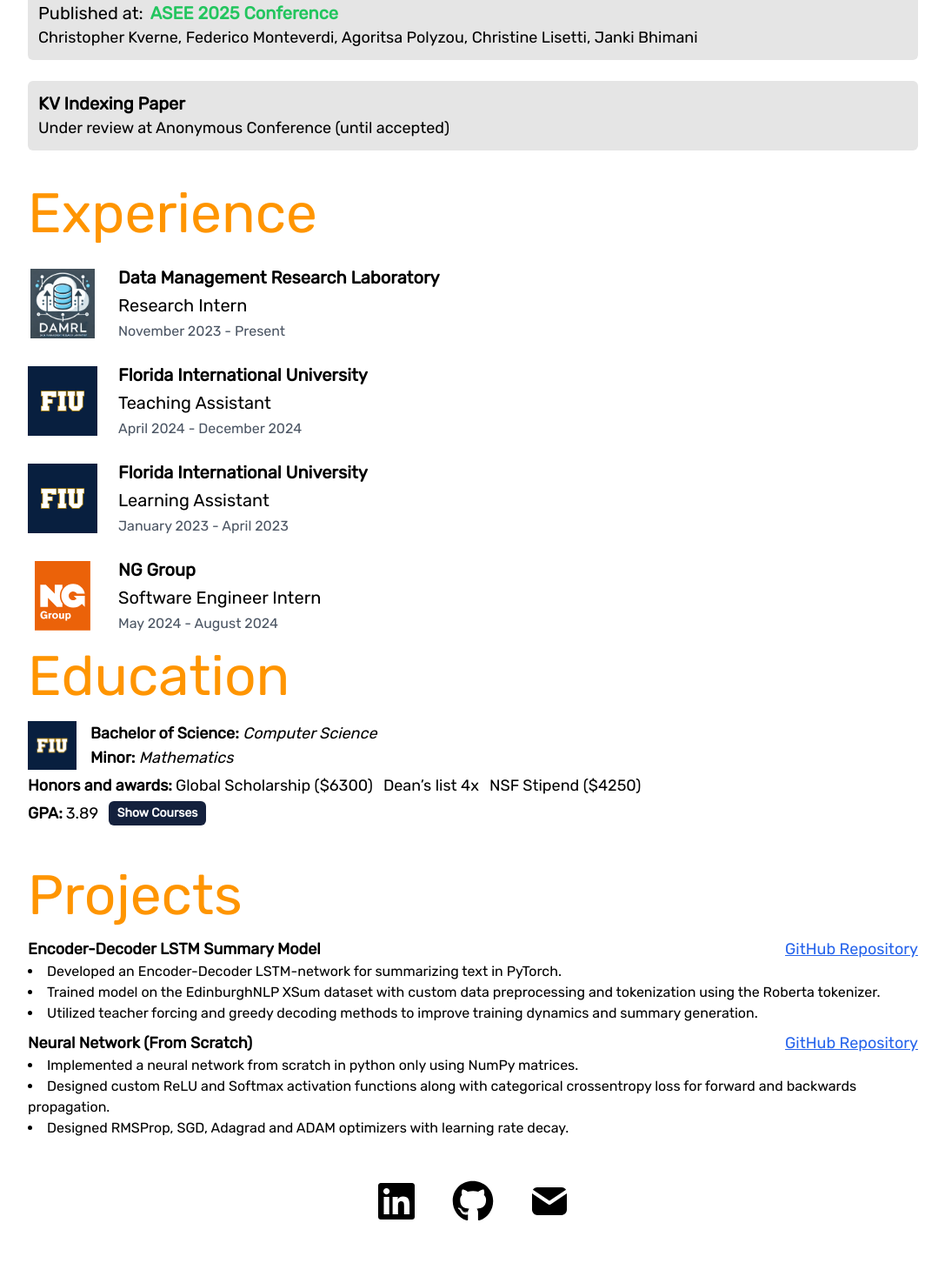
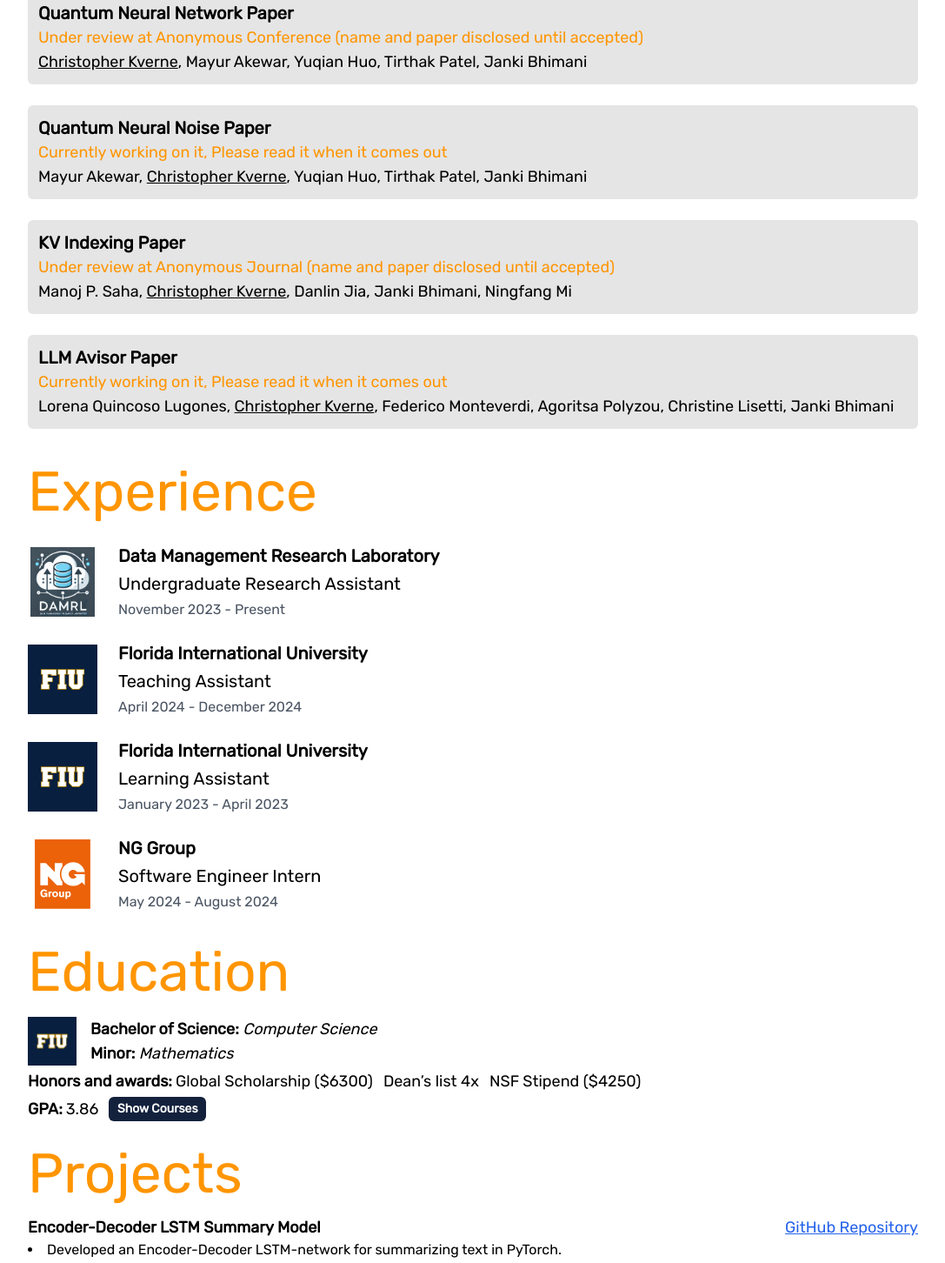
Before and after one commit to chriskverne/Portfolio-website, a Next.js app: page / in a window 1280 px wide. Shown: the part 951-2403 px from the top of the page at 87% size, without its empty margins (96-1183 px from the left). Before the commit the page ends 2372 px from the top, so only its background shows below. Built offline with nearby package versions, Linux system fonts and the light colour scheme.

Commit message:
minor edit changes

```diff
--- a/app/components/ContactMe.tsx
+++ b/app/components/ContactMe.tsx
@@ -2,18 +2,23 @@ import React from 'react'
 import Title from './Title'
 import { FaLinkedin, FaGithub } from "react-icons/fa";
 import { TbMailFilled } from "react-icons/tb";
+import { SiKaggle } from "react-icons/si";
 import Link from 'next/link'
 
 const ContactMe = () => {
   return (
-    <div className='flex justify-center mt-4 mb-4'>
-      <div className='flex space-x-10'>
+    <div className='flex justify-center mb-6'>
+      <div className='flex space-x-10 items-center'>
         <Link href={'https://www.linkedin.com/in/christopher-lukas-kverne-95baa1249/'} target="_blank">
           <FaLinkedin style={iconStyle} />
         </Link>
 
         <Link href={'https://github.com/chriskverne'} target="_blank">
           <FaGithub style={iconStyle} />
+        </Link>
+
+        <Link href={'https://www.kaggle.com/christopherkverne'} target="_blank">
+          <SiKaggle style={kag_style} />
         </Link>
 
         <Link href={'mailto:chris.kverne@gmail.com'} target="_blank">
@@ -32,7 +37,6 @@ const ContactMe = () => {
         }
         .flex :global(svg:hover) {
           transform: scale(1.2);
-          color: #0077b5;
         }
       `}
       </style>
@@ -41,7 +45,12 @@ const ContactMe = () => {
 }
 
 const iconStyle = {
-  fontSize: '3rem',
+  fontSize: '4rem',
+  transition: 'transform 0.3s ease, color 0.3s ease',
+};
+
+const kag_style = {
+  fontSize: '6rem',
   transition: 'transform 0.3s ease, color 0.3s ease',
 };
 
--- a/app/components/Education.tsx
+++ b/app/components/Education.tsx
@@ -8,7 +8,7 @@ const Research = () => {
     setShowCourseWork(!showCourseWork);
   };
   return (
-    <div className='flex flex-col items-center mb-5'>
+    <div className='flex flex-col items-center mt-5'>
       <div className='w-4/5'>
         <Title title={"Education"} />
       </div>
@@ -39,7 +39,7 @@ const Research = () => {
 
         <div className='flex mb-1 align-middle'>
           <h3 className='font-semibold text-lg'>GPA:</h3>
-          <p className='text-lg ml-1'>3.89</p>
+          <p className='text-lg ml-1'>3.86</p>
           <button className='mb-2 ml-3 bg-[#14213d] text-white py-1 font-semibold text-sm rounded-md w-[7rem]' onClick={toggleCourseWork}>
             {showCourseWork ? 'Hide Courses' : 'Show Courses'}
           </button>
@@ -52,9 +52,8 @@ const Research = () => {
                 const courseName = Object.keys(course)[0];
                 const grade = course[courseName];
                 return (
-                  <div className='mr-2 mb-1 flex space-x-0 border-[1.5px] border-[#e5e5e5] rounded-md px-1' key={index}>
-                    <p>{courseName} &nbsp;</p>
-                    <p className='font-semibold text-[#14213d]'>{grade ? `(${grade})` : 'In Progress'}</p>
+                  <div className='mr-2 mb-1 flex justify-center items-center text-center space-x-0 border-[1.5px] border-[#e5e5e5] rounded-md px-1' key={index}>
+                    <p>{courseName}</p>
                   </div>
                 );
               })}
--- a/app/components/Paper.tsx
+++ b/app/components/Paper.tsx
@@ -13,28 +13,29 @@ const Paper = ({paper}) => {
               <p className='text-green-500 font-bold text-xl'>{paper.conference}</p>
             </div>
           </Link>
-          <p className='text-lg'>
-            {paper.authors.map((author, index) => (
-              <React.Fragment key={index}>
-                {author === "Christopher Kverne" ? (
-                  <span className="underline font-bold">{author}</span>
-                ) : (
-                  <span>{author}</span>
-                )}
-                {index < paper.authors.length - 1 && ", "}
-              </React.Fragment>
-            ))}
-          </p>
         </>
       )}
 
       {paper.underReview && (
-        <p className='text-lg'>Under review at {paper.conference}</p>
+        <p className='text-lg text-[#ff9500]'>Under review at {paper.conference}</p>
       )}
 
       {paper.workingOn && (
-        <p className='text-lg'>Currently working on it, Please read it when it comes out</p>
+        <p className='text-lg text-[#ff9500]'>Currently working on it, Please read it when it comes out</p>
       )}
+
+      <p className='text-lg'>
+        {paper.authors.map((author, index) => (
+            <React.Fragment key={index}>
+              {author === "Christopher Kverne" ? (
+                <span className="underline">{author}</span>
+              ) : (
+                <span>{author}</span>
+              )}
+              {index < paper.authors.length - 1 && ", "}
+            </React.Fragment>
+          ))}
+      </p>
 
       <div>
         {paper.description.map((desc, index) =>(
--- a/app/components/Projects.tsx
+++ b/app/components/Projects.tsx
@@ -5,7 +5,7 @@ import { projects } from '@/constants/constants'
 
 const Projects = () => {
   return (
-    <div className='flex flex-col items-center mb-10'>
+    <div className='flex flex-col items-center mb-6'>
       <div className='w-4/5'>
         <Title title={"Projects"} />
       </div>
--- a/app/components/TypeWriter.tsx
+++ b/app/components/TypeWriter.tsx
@@ -2,11 +2,11 @@ import React from 'react';
 import Typewriter from 'typewriter-effect';
 
 const TypeWriter = () => {
-  const messages = ['Christopher Lukas Kverne', 'a CS and Math Student' ,'a ML & Systems Researcher', 'a Software Engineer', 'a Dog and Hiking Lover :D'];
+  const messages = ['Christopher Lukas Kverne', 'a CS and Math Student' ,'a ML & Systems Researcher', 'a Math Enthusiast', 'a Dog and Hiking Lover :D'];
   const options = {
     strings: messages,
     delay: 50, // The delay between each key when typing.
-    deleteSpeed: 20, // Speed to delete each character
+    deleteSpeed: 30, // Speed to delete each character
     loop: true,
     autoStart: true,
     pauseFor: 1500, // Duration to pause after a message is written
--- a/constants/constants.ts
+++ b/constants/constants.ts
@@ -1,26 +1,26 @@
 export const courseWork = [
-    { 'Calculus 1': 'A' },
-    { 'Calculus 2': 'A' },
-    { 'Physics 1': 'A-' },
-    { 'Physics 1 Lab': 'A-' },
-    { 'Programming 1': 'A' },
-    { 'Programming 2': 'A-' },
+    { 'Calculus 1 & 2': 'A' },
+    //{ 'Physics 1': 'A-' },
+    //{ 'Physics 1 Lab': 'A-' },
+    //{ 'Programming 1': 'A' },
+    //{ 'Programming 2': 'A-' },
     { 'Discrete Mathematics': 'A' },
     { 'Probability & Statistics': 'A' },
     { 'Computer Architecture': 'A-' },
     { 'Data Structures': 'A' },
-    { 'Systems Programming': 'A' },
+    //{ 'Systems Programming': 'A' },
     { 'Physics 2': 'B+' },
-    { 'Physics 2 Lab': 'A' },
-    { 'Technology in Global Arena': 'A' },
-    { 'Machine Learning': 'A' },
+    //{ 'Physics 2 Lab': 'A' },
+    //{ 'Technology in Global Arena': 'A' },
+    //{ 'Machine Learning': 'A' },
     //{ 'Software Engineering': '' },
-    { 'Capstone 1': 'A' },
+    //{ 'Capstone 1': 'A' },
     { 'Operating Systems': 'A' },
     {'Linear Algebra': ''},
     {'Multivarible Calculus' : ''},
     {'Graph Theory': ''},
-    {'Quantum Computing' : ''}
+    {'Quantum Computing' : ''},
+    {'Differential Equations':''}
 ];
 
 export const mathCourses = [
@@ -62,7 +62,7 @@ const experience1 = {
   const experience2 = {
     company: 'Data Management Research Laboratory',
     imgURL: '/daMRLLogo.png',
-    title: 'Research Intern',
+    title: 'Undergraduate Research Assistant',
     startDate: 'November 2023',
     endDate: 'Present',
     subSections : [
@@ -137,22 +137,24 @@ const experience5 = {
 export const experiences = [experience2, experience5, experience3, experience1];
 
 // Research papers
-export const kv_pap = {
+const kv_pap = {
   //title: "Emulating In-Storage Indexing for High Performance Key-Value Storage Devices",
   title: "KV Indexing Paper",
   description: [],
+  authors: ['Manoj P. Saha', 'Christopher Kverne', 'Danlin Jia', 'Janki Bhimani', 'Ningfang Mi'],
+
   //conference: 'IEEE TCC',
-  conference: 'Anonymous Conference (until accepted)',
+  conference: 'Anonymous Journal (name and paper disclosed until accepted)',
   link: null,
   isPublished: false,
   underReview: true,
   workingOn: false
 }
 
-export const course_job_pap = {
+const course_job_pap = {
   title: "Course-Job Fit: Understanding the Contextual Relationship Between Computing Courses and Employment Opportunities",
   description: [],
-  authors: ['Christopher Kverne, Federico Monteverdi, Agoritsa Polyzou, Christine Lisetti, Janki Bhimani'],
+  authors: ['Christopher Kverne', 'Federico Monteverdi', 'Agoritsa Polyzou', 'Christine Lisetti', 'Janki Bhimani'],
   conference: 'ASEE 2025 Conference',
   img: '',
   link: '',
@@ -161,17 +163,41 @@ export const course_job_pap = {
   workingOn: false
 }
 
-export const qnn_cp_pap = {
+const qnn_cp_pap = {
   title: "Quantum Neural Network Paper",
   description: [],
-  conference: 'Anonymous Conference (until accepted)',
+  authors: ['Christopher Kverne', 'Mayur Akewar', 'Yuqian Huo', 'Tirthak Patel', 'Janki Bhimani'],
+  conference: 'Anonymous Conference (name and paper disclosed until accepted)',
   link: null,
   isPublished: false,
   underReview: true,
   workingOn: false
 }
 
-export const papers = [qnn_cp_pap, course_job_pap, kv_pap]
+const llm_advisor_paper = {
+  title: "LLM Avisor Paper",
+  description: [],
+  authors: ['Lorena Quincoso Lugones','Christopher Kverne', 'Federico Monteverdi', 'Agoritsa Polyzou', 'Christine Lisetti', 'Janki Bhimani'],
+  conference: 'Anonymous Conference (name and paper disclosed until accepted)',
+  img: '',
+  link: '',
+  isPublished: false,
+  underReview: false,
+  workingOn: true
+}
+
+const qnn_noise_pap = {
+  title: "Quantum Neural Noise Paper",
+  description: [],
+  authors: ['Mayur Akewar', 'Christopher Kverne', 'Yuqian Huo', 'Tirthak Patel', 'Janki Bhimani'],
+  conference: 'Anonymous Conference (name and paper disclosed until accepted)',
+  link: null,
+  isPublished: false,
+  underReview: false,
+  workingOn: true
+}
+
+export const papers = [course_job_pap, qnn_cp_pap, qnn_noise_pap, kv_pap, llm_advisor_paper]
 
 // Projects:
 // export const project4 = {
```
